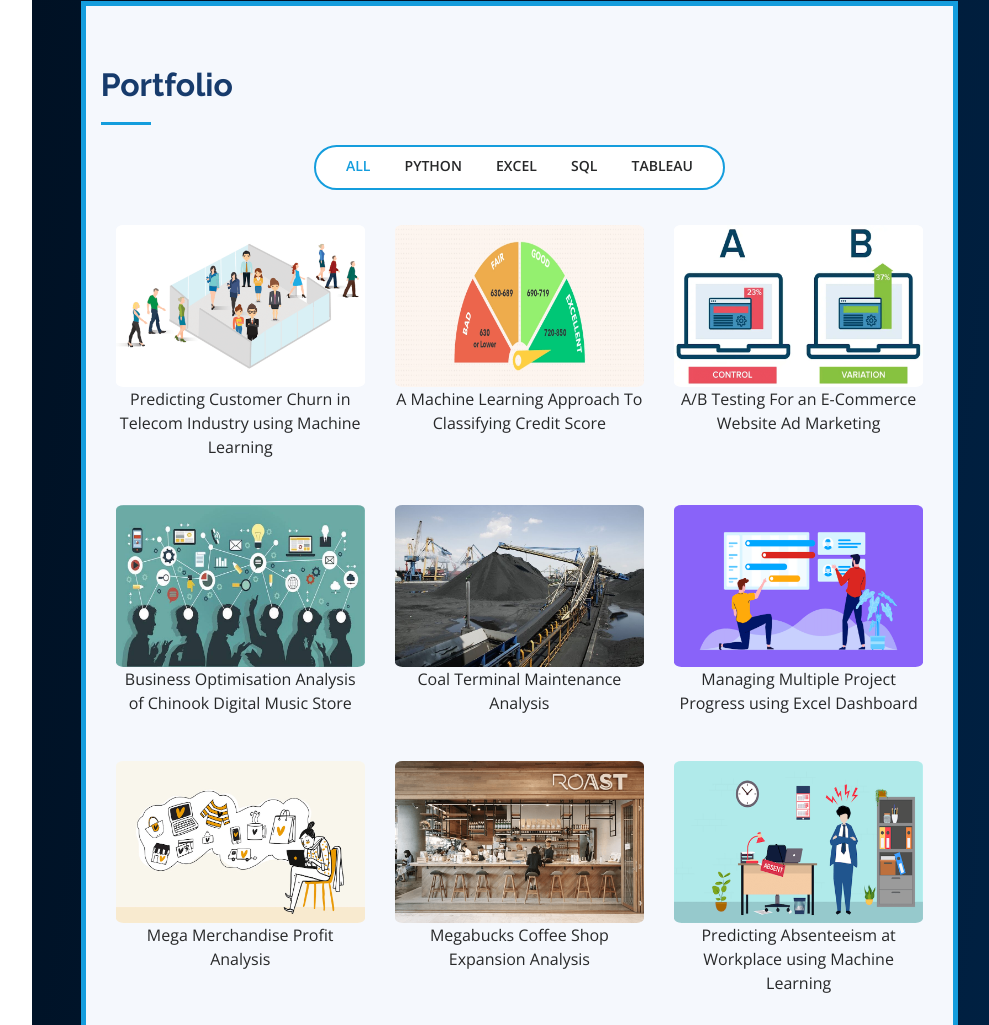
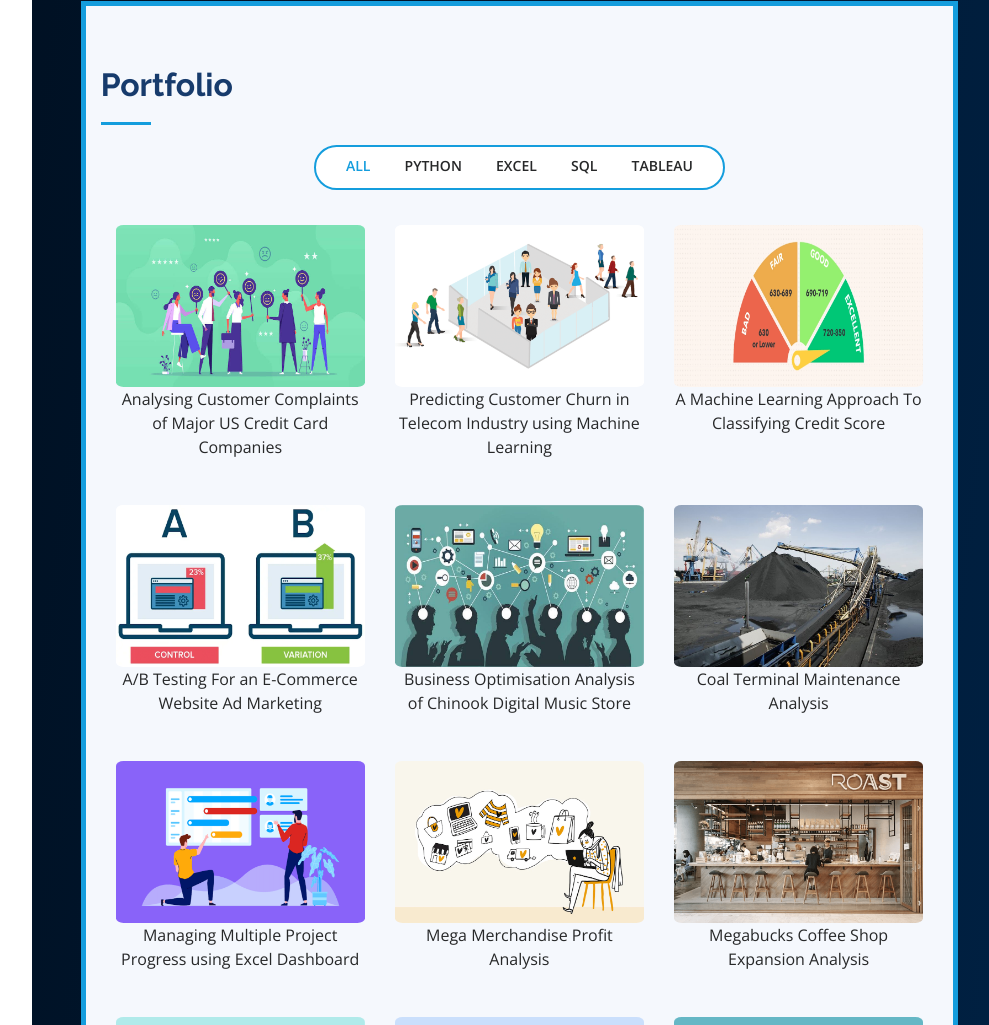
Before and after one commit to Rafsan7238/Rafsan-s-Portfolio, a plain HTML site: page Data Science Portfolio/public/index.html in a window 1280 px wide. Shown: the part 3908-4933 px from the top of the page, without its empty margins (268-1257 px from the left). Drawn offline with nearby package versions, Linux system fonts and the light colour scheme; some packages are replaced by stand-ins of ours.

Commit message:
Added credit card project

```diff
--- a/Data Science Portfolio/public/index.html
+++ b/Data Science Portfolio/public/index.html
@@ -399,6 +399,19 @@
         </div>
 
         <div class="row portfolio-container" data-aos="fade-up" data-aos-delay="100" style="margin: 0 auto;">
+
+          <div class="col-md-4 portfolio-item filter-tableau">
+            <div class="portfolio-wrap">
+              <img src="assets/img/portfolio/credit-card.jpeg" class="img-fluid" alt="Analysing Customer Complaints of Major US Credit Card Companies">
+              <div class="portfolio-links">
+                <a href="assets/img/portfolio/credit-card.jpeg" data-gall="portfolioGallery" class="venobox"
+                title="Analysing Customer Complaints of Major US Credit Card Companies"><i
+                    class="bx bx-plus"></i></a>
+                <a href="https://public.tableau.com/app/profile/rafsan.al.mamun/viz/CustomerComplaintsAnalysisofMajorUSCreditCardCompanies/Dashboard1" target="_blank" title="More Details"><i class="bx bx-link"></i></a>
+              </div>
+            </div>
+            <p class="portfolio-name">Analysing Customer Complaints of Major US Credit Card Companies</p>
+          </div>
 
           <div class="col-md-4 portfolio-item filter-python">
             <div class="portfolio-wrap">
```
Also changed, not shown: Data Science Portfolio/public/assets/img/portfolio/credit-card.jpeg (added).
